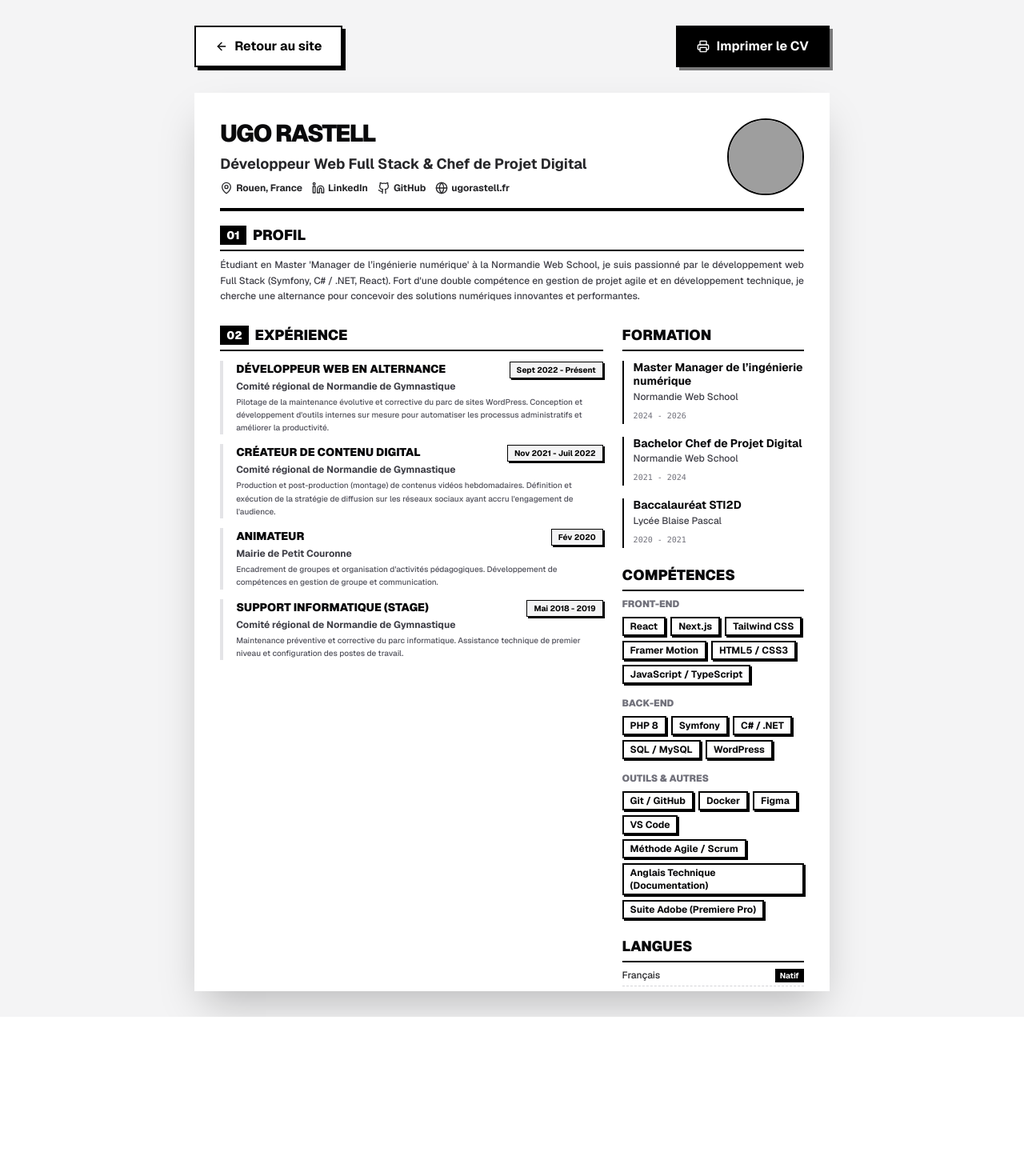
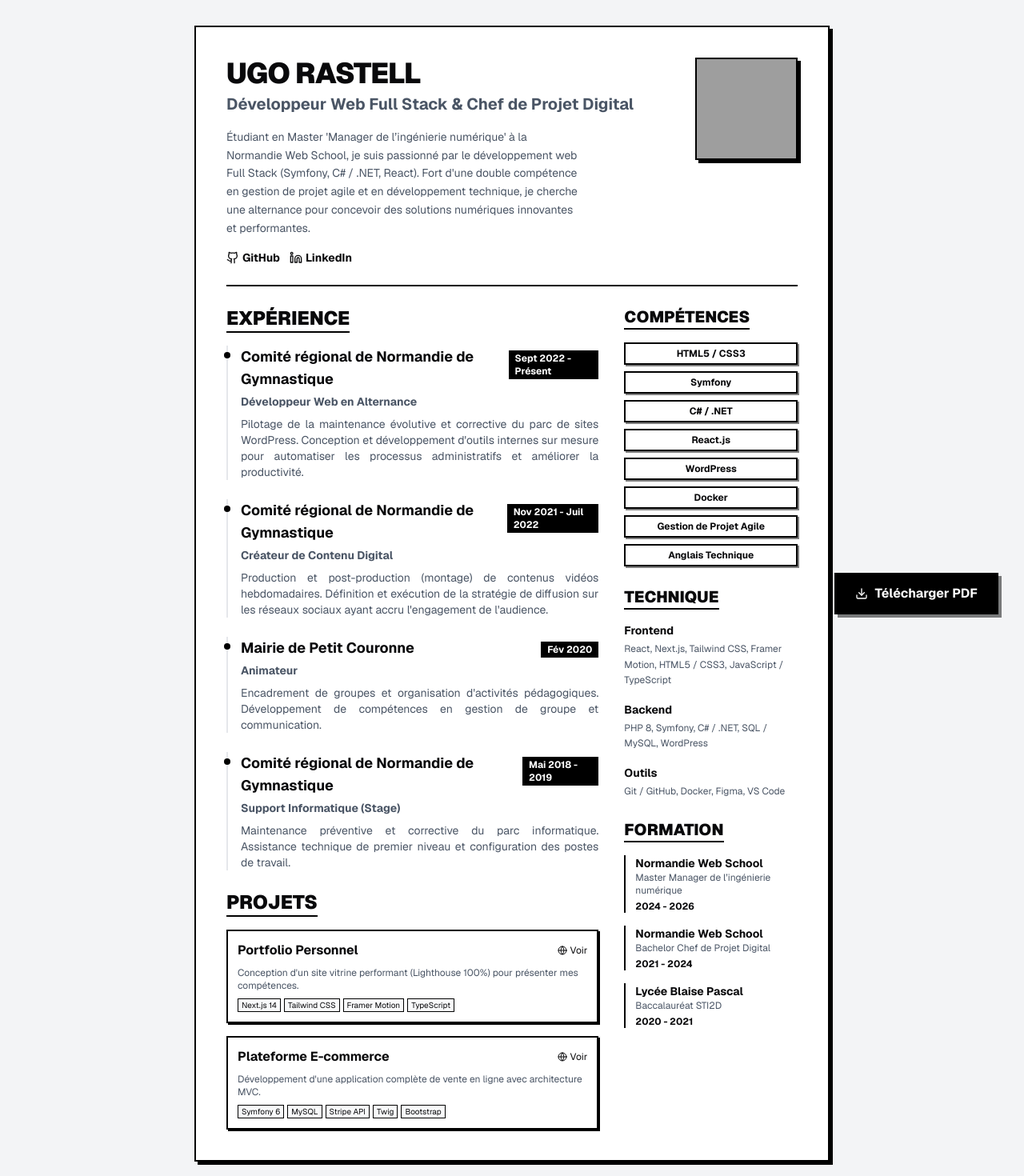
Before and after one commit to UgoRastell/mon-portfolio, a Next.js app: page /cv in a window 1280 px wide. Shown: the top 1470 px of the page at 80% size. Before the commit the page ends 1271 px from the top, so only its background shows below. Built offline with nearby package versions, Linux system fonts and the light colour scheme; grey boxes are pictures that could not be loaded.

Commit message:
feat: Implement print styles and functionality in CV component, enhancing print layout and visibility of key information while ensuring a clean presentation

```diff
--- a/app/cv/page.tsx
+++ b/app/cv/page.tsx
@@ -1,214 +1,170 @@
-'use client';
+"use client";
 
 import { DATA } from "@/data/portfolio";
-import { Github, Linkedin, Mail, Globe, MapPin, Printer, ArrowLeft } from "lucide-react";
+import { Button } from "@/components/ui/Button";
+import { Github, Linkedin, Mail, MapPin, Download, Globe } from "lucide-react";
+import Image from "next/image";
 import Link from "next/link";
-import Image from "next/image";
-import { Button } from "@/components/ui/Button";
 
-export default function CV() {
+export default function CVPage() {
+  const handlePrint = () => {
+    window.print();
+  };
+
   return (
-    <div className="min-h-screen bg-zinc-100 p-4 md:p-8 print:p-0 print:bg-white">
-      {/* Navigation & Print Button - Hidden in print */}
-      <div className="max-w-[210mm] mx-auto mb-8 flex justify-between items-center print:hidden">
-        <Link href="/">
-          <Button variant="outline" className="gap-2">
-            <ArrowLeft className="w-4 h-4" />
-            Retour au site
-          </Button>
-        </Link>
-        <Button onClick={() => window.print()} className="gap-2">
-          <Printer className="w-4 h-4" />
-          Imprimer le CV
+    <div className="min-h-screen bg-gray-100 p-8 flex flex-col items-center gap-8 print:p-0 print:bg-white">
+      {/* Print Button */}
+      <div className="print-hidden fixed bottom-8 right-8 z-50">
+        <Button onClick={handlePrint} className="gap-2">
+          <Download className="w-4 h-4" />
+          Télécharger PDF
         </Button>
       </div>
 
-      {/* A4 Page Container */}
-      <div className="w-[210mm] h-[297mm] mx-auto bg-white shadow-2xl print:shadow-none print:w-[210mm] print:h-[297mm] overflow-hidden relative">
-        <div className="p-6 md:p-8 print:p-[15mm] flex flex-col gap-4 h-full">
+      {/* CV Container (A4) */}
+      <div className="bg-white w-full max-w-[210mm] min-h-[297mm] p-[10mm] shadow-bold border-2 border-black relative print:shadow-none print:border-none print:w-full print:h-full print:p-0 print:max-w-none">
 
         {/* Header */}
-          <header className="flex flex-col md:flex-row items-start md:items-center justify-between gap-4 border-b-4 border-black pb-4 shrink-0">
-            <div className="space-y-1.5">
-              <h1 className="text-2xl md:text-3xl font-black uppercase tracking-tighter">{DATA.name}</h1>
-              <p className="text-base md:text-lg font-bold text-zinc-800">{DATA.title}</p>
+        <header className="border-b-2 border-black pb-6 mb-6 flex justify-between items-start gap-6">
+          <div className="flex-1 space-y-4">
+            <div>
+              <h1 className="text-4xl font-black uppercase tracking-tight">{DATA.name}</h1>
+              <p className="text-xl font-bold text-gray-600 mt-1">{DATA.title}</p>
+            </div>
 
-              <div className="flex flex-wrap gap-3 mt-2 text-xs font-bold text-zinc-800">
-                {/* Note: You might want to add email/phone to DATA if you want them displayed */}
-                <div className="flex items-center gap-1">
-                  <MapPin className="w-4 h-4" />
-                  <span>Rouen, France</span>
-                </div>
+            <p className="text-sm text-gray-600 max-w-md leading-relaxed">
+              {DATA.about}
+            </p>
+
+            <div className="flex flex-wrap gap-3 text-sm font-bold">
+              {DATA.socials.github && (
+                <Link href={DATA.socials.github} className="flex items-center gap-1 hover:underline">
+                  <Github className="w-4 h-4" />
+                  GitHub
+                </Link>
+              )}
               {DATA.socials.linkedin && (
-                  <a href={DATA.socials.linkedin} target="_blank" rel="noreferrer" className="flex items-center gap-1 hover:text-black transition-colors">
+                <Link href={DATA.socials.linkedin} className="flex items-center gap-1 hover:underline">
                   <Linkedin className="w-4 h-4" />
-                    <span>LinkedIn</span>
-                  </a>
+                  LinkedIn
+                </Link>
               )}
-                {DATA.socials.github && (
-                  <a href={DATA.socials.github} target="_blank" rel="noreferrer" className="flex items-center gap-1 hover:text-black transition-colors">
-                    <Github className="w-4 h-4" />
-                    <span>GitHub</span>
-                  </a>
-                )}
-                <a href="https://ugorastell.fr" className="flex items-center gap-1 hover:text-black transition-colors">
-                  <Globe className="w-4 h-4" />
-                  <span>ugorastell.fr</span>
-                </a>
+              {/* Assuming location isn't in DATA explicitly but often nice to have, skipping if not present */}
             </div>
           </div>
 
-            <div className="relative w-24 h-24 shrink-0 hidden md:block">
+          <div className="relative w-32 h-32 border-2 border-black shrink-0 shadow-[4px_4px_0px_0px_rgba(0,0,0,1)]">
             <Image
-                src={DATA.avatarUrl || "/placeholder-user.jpg"}
+              src={DATA.avatarUrl}
               alt={DATA.name}
               fill
-                className="object-cover rounded-full border-2 border-black grayscale"
+              className="object-cover"
             />
           </div>
         </header>
 
-          <div className="flex flex-col gap-6">
-            {/* Profile */}
+        <div className="grid grid-cols-3 gap-8">
+          {/* Main Column */}
+          <div className="col-span-2 space-y-6">
+            {/* Experience */}
             <section>
-              <h2 className="text-lg font-black uppercase border-b-2 border-black pb-1 mb-2 flex items-center gap-2">
-                <span className="bg-black text-white px-2 py-0.5 text-sm">01</span>
-                Profil
-              </h2>
-              <p className="text-zinc-700 text-xs leading-relaxed text-justify font-medium">
-                {DATA.about}
-              </p>
+              <h2 className="text-2xl font-black uppercase border-b-2 border-black mb-4 inline-block">Expérience</h2>
+              <div className="space-y-6">
+                {DATA.experience.map((role, index) => (
+                  <div key={index} className="relative pl-4 border-l-2 border-gray-200">
+                    <div className="absolute -left-[5px] top-2 w-2 h-2 bg-black rounded-full" />
+                    <div className="flex justify-between items-baseline mb-1">
+                      <h3 className="font-bold text-lg">{role.company}</h3>
+                      <span className="text-xs font-bold bg-black text-white px-2 py-0.5">{role.period}</span>
+                    </div>
+                    <p className="text-sm font-bold text-gray-600 mb-2">{role.role}</p>
+                    <p className="text-sm text-gray-600 text-justify">{role.description}</p>
+                  </div>
+                ))}
+              </div>
             </section>
 
-            <div className="grid grid-cols-1 md:grid-cols-3 gap-6 h-full">
-              {/* Main Column (Left) */}
-              <div className="md:col-span-2 flex flex-col gap-6 h-full justify-between">
-                {/* Experience */}
-                <section className="flex-1">
-                  <h2 className="text-lg font-black uppercase border-b-2 border-black pb-1 mb-3 flex items-center gap-2">
-                    <span className="bg-black text-white px-2 py-0.5 text-sm">02</span>
-                    Expérience
-                  </h2>
-                  <div className="space-y-3">
-                    {DATA.experience.map((exp, i) => (
-                      <div key={i} className="relative pl-4 border-l-4 border-zinc-200 hover:border-black transition-colors">
-                        <div className="flex flex-col sm:flex-row sm:items-baseline sm:justify-between mb-0.5">
-                          <h3 className="font-black text-sm uppercase">{exp.role}</h3>
-                          <span className="text-[10px] font-bold text-black bg-zinc-100 border border-black px-2 py-0.5 rounded-none shadow-[2px_2px_0px_0px_rgba(0,0,0,1)]">{exp.period}</span>
+            {/* Projects */}
+            <section>
+              <h2 className="text-2xl font-black uppercase border-b-2 border-black mb-4 inline-block">Projets</h2>
+              <div className="space-y-4">
+                {DATA.projects.slice(0, 3).map((project) => (
+                  <div key={project.id} className="border-2 border-black p-3 shadow-[2px_2px_0px_0px_rgba(0,0,0,1)]">
+                    <div className="flex justify-between items-center mb-2">
+                      <h3 className="font-bold">{project.title}</h3>
+                      {project.link && (
+                        <Link href={project.link} className="text-xs hover:underline flex items-center gap-1">
+                          <Globe className="w-3 h-3" />
+                          Voir
+                        </Link>
+                      )}
                     </div>
-                        <div className="text-xs font-bold text-zinc-700 mb-1">{exp.company}</div>
-                        <p className="text-[10px] text-zinc-600 font-medium leading-relaxed">{exp.description}</p>
+                    <p className="text-xs text-gray-600 mb-2">{project.desc}</p>
+                    <div className="flex flex-wrap gap-1">
+                      {project.tech.map((t, i) => (
+                        <span key={i} className="text-[10px] border border-black px-1 bg-gray-50">{t}</span>
+                      ))}
+                    </div>
                   </div>
                 ))}
               </div>
             </section>
           </div>
 
-              {/* Sidebar Column (Right) */}
-              <div className="flex flex-col gap-5">
+          {/* Sidebar Column */}
+          <div className="space-y-6">
+            {/* Skills */}
+            <section>
+              <h2 className="text-xl font-black uppercase border-b-2 border-black mb-4 inline-block">Compétences</h2>
+              <div className="flex flex-wrap gap-2">
+                {DATA.skills.map((skill, index) => (
+                  <span key={index} className="text-xs font-bold border-2 border-black px-2 py-1 shadow-[2px_2px_0px_0px_rgba(0,0,0,0.5)] bg-white block w-full text-center">
+                    {skill}
+                  </span>
+                ))}
+              </div>
+            </section>
+
+            {/* Technical Skills Detailed */}
+            <section>
+              <h2 className="text-xl font-black uppercase border-b-2 border-black mb-4 inline-block">Technique</h2>
+              <div className="space-y-4">
+                <div>
+                  <h3 className="text-sm font-bold mb-1">Frontend</h3>
+                  <p className="text-xs text-gray-600 leading-relaxed">{DATA.technicalSkills.frontend.join(", ")}</p>
+                </div>
+                <div>
+                  <h3 className="text-sm font-bold mb-1">Backend</h3>
+                  <p className="text-xs text-gray-600 leading-relaxed">{DATA.technicalSkills.backend.join(", ")}</p>
+                </div>
+                <div>
+                  <h3 className="text-sm font-bold mb-1">Outils</h3>
+                  <p className="text-xs text-gray-600 leading-relaxed">{DATA.technicalSkills.tools.join(", ")}</p>
+                </div>
+              </div>
+            </section>
+
             {/* Education */}
             <section>
-                  <h2 className="text-lg font-black uppercase border-b-2 border-black pb-1 mb-3">Formation</h2>
+              <h2 className="text-xl font-black uppercase border-b-2 border-black mb-4 inline-block">Formation</h2>
               <div className="space-y-4">
-                    {DATA.education.map((edu, i) => (
-                      <div key={i} className="border-l-2 border-black pl-3">
-                        <h3 className="font-bold text-sm leading-tight mb-0.5">{edu.degree}</h3>
-                        <div className="text-xs font-medium text-zinc-700 mb-0.5">{edu.school}</div>
-                        <span className="text-[10px] text-zinc-500 font-mono">{edu.period}</span>
+                {DATA.education.map((edu, index) => (
+                  <div key={index} className="border-l-2 border-black pl-3">
+                    <h3 className="font-bold text-sm">{edu.school}</h3>
+                    <p className="text-xs text-gray-600">{edu.degree}</p>
+                    <p className="text-xs font-bold mt-1">{edu.period}</p>
                   </div>
                 ))}
               </div>
             </section>
-
-                {/* Skills */}
-                <section>
-                  <h2 className="text-lg font-black uppercase border-b-2 border-black pb-1 mb-2">Compétences</h2>
-                  <div className="flex flex-col gap-4">
-
-                    {/* Frontend */}
-                    <div>
-                      <h3 className="text-xs font-black uppercase mb-2 text-zinc-500">Front-end</h3>
-                      <div className="flex flex-wrap gap-1.5">
-                        {DATA.technicalSkills.frontend.map((skill) => (
-                          <span key={skill} className="text-xs font-bold border-2 border-black px-2 py-0.5 bg-white shadow-[2px_2px_0px_0px_rgba(0,0,0,1)]">
-                            {skill}
-                          </span>
-                        ))}
           </div>
         </div>
 
-                    {/* Backend */}
-                    <div>
-                      <h3 className="text-xs font-black uppercase mb-2 text-zinc-500">Back-end</h3>
-                      <div className="flex flex-wrap gap-1.5">
-                        {DATA.technicalSkills.backend.map((skill) => (
-                          <span key={skill} className="text-xs font-bold border-2 border-black px-2 py-0.5 bg-white shadow-[2px_2px_0px_0px_rgba(0,0,0,1)]">
-                            {skill}
-                          </span>
-                        ))}
-                      </div>
-                    </div>
-
-                    {/* Tools */}
-                    <div>
-                      <h3 className="text-xs font-black uppercase mb-2 text-zinc-500">Outils & Autres</h3>
-                      <div className="flex flex-wrap gap-1.5">
-                        {[...DATA.technicalSkills.tools, ...DATA.technicalSkills.other].map((skill) => (
-                          <span key={skill} className="text-xs font-bold border-2 border-black px-2 py-0.5 bg-white shadow-[2px_2px_0px_0px_rgba(0,0,0,1)]">
-                            {skill}
-                          </span>
-                        ))}
-                      </div>
-                    </div>
-
-                  </div>
-                </section>
-
-                {/* Languages */}
-                <section>
-                  <h2 className="text-lg font-black uppercase border-b-2 border-black pb-1 mb-2">Langues</h2>
-                  <ul className="space-y-2 text-xs font-medium text-zinc-800">
-                    <li className="flex justify-between items-center border-b border-dashed border-zinc-300 pb-1">
-                      <span>Français</span>
-                      <span className="font-bold bg-black text-white px-1.5 py-0.5 text-[10px]">Natif</span>
-                    </li>
-                    <li className="flex justify-between items-center border-b border-dashed border-zinc-300 pb-1">
-                      <span>Anglais</span>
-                      <span className="font-bold bg-black text-white px-1.5 py-0.5 text-[10px]">Pro</span>
-                    </li>
-                  </ul>
-                </section>
+        {/* Footer for Print */}
+        <div className="hidden print:block fixed bottom-0 left-0 w-full text-center text-xs text-gray-400 py-2">
+          CV généré depuis le portfolio de {DATA.name}
         </div>
       </div>
     </div>
-        </div>
-      </div>
-
-      {/* Print Styles Override */}
-      <style jsx global>{`
-        @media print {
-          @page {
-            size: A4;
-            margin: 0;
-          }
-          html, body {
-            width: 210mm;
-            height: 297mm;
-            overflow: hidden;
-            background: white;
-          }
-          /* Force content to fit on one page if possible */
-          .print\\:p-0 {
-             padding: 0 !important;
-          }
-
-          /* Ensure background colors and borders print correctly */
-          * {
-            -webkit-print-color-adjust: exact !important;
-            print-color-adjust: exact !important;
-          }
-        }
-      `}</style>
-    </div>
   );
 }
--- a/app/globals.css
+++ b/app/globals.css
@@ -49,3 +49,16 @@ body {
   box-shadow: 6px 6px 0px 0px rgba(0,0,0,1);
   transition: all 0.2s ease-in-out;
 }
+
+@media print {
+  @page {
+    margin: 0;
+    size: auto;
+  }
+  body {
+    background: white;
+  }
+  .print-hidden {
+    display: none !important;
+  }
+}
```
Lines whose indentation alone changed are shown as unchanged.
